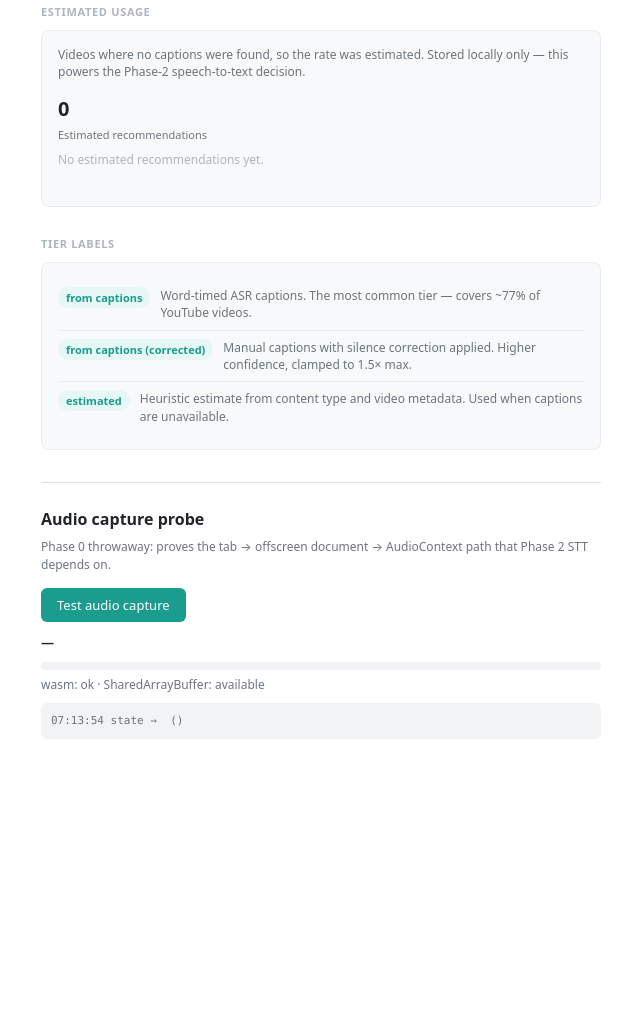
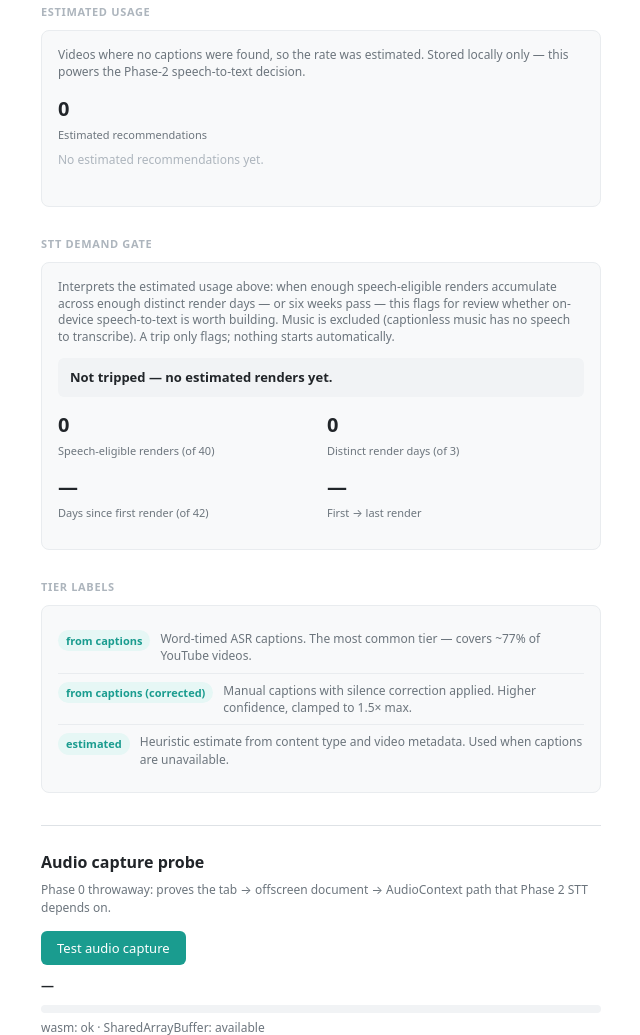
Before and after one commit to Levosilimo/speed-watching, a website built with Vite: page entrypoints/options/index.html in a window 1280 px wide. Shown: the part 762-1797 px from the top of the page, without its empty margins (319-959 px from the left). Before the commit the page ends 1565 px from the top, so only its background shows below. Built offline with nearby package versions, Linux system fonts and the light colour scheme; files whose address does not match are found by name; what wxt would draw is missing.

Commit message:
Show STT demand gate status on the options page
Additive section under Estimated usage: speech-eligible count,
render days, elapsed days, first/last span, and the trip state
with reason. Thresholds come from the module consts so labels
cannot drift from the gate rule.

```diff
--- a/entrypoints/options/index.html
+++ b/entrypoints/options/index.html
@@ -109,6 +109,41 @@
       </div>
     </div>
 
+    <!-- STT Demand Gate -->
+    <div class="section">
+      <div class="section-label">STT demand gate</div>
+      <div class="section-card">
+        <p class="section-note">
+          Interprets the estimated usage above: when enough speech-eligible
+          renders accumulate across enough distinct render days — or six
+          weeks pass — this flags for review whether on-device
+          speech-to-text is worth building. Music is excluded (captionless
+          music has no speech to transcribe). A trip only flags; nothing
+          starts automatically.
+        </p>
+        <p class="gate-status" id="gate-status">Not tripped</p>
+        <div class="habits-grid">
+          <div class="habit-stat">
+            <span class="stat-value" id="gate-count">0</span>
+            <span class="stat-label" id="gate-count-label">Speech-eligible renders</span>
+          </div>
+          <div class="habit-stat">
+            <span class="stat-value" id="gate-days">0</span>
+            <span class="stat-label" id="gate-days-label">Distinct render days</span>
+          </div>
+          <div class="habit-stat">
+            <span class="stat-value" id="gate-elapsed">—</span>
+            <span class="stat-label" id="gate-elapsed-label">Days since first render</span>
+          </div>
+          <div class="habit-stat">
+            <span class="stat-value" id="gate-span">—</span>
+            <span class="stat-label">First → last render</span>
+          </div>
+        </div>
+        <ul class="habit-list" id="gate-list"></ul>
+      </div>
+    </div>
+
     <!-- Tier Info -->
     <div class="section">
       <div class="section-label">Tier labels</div>
--- a/entrypoints/options/main.ts
+++ b/entrypoints/options/main.ts
@@ -1,6 +1,16 @@
 import { browser } from 'wxt/browser';
 import type { ProbeState } from '../../lib/audio-probe';
-import { DEMAND_STORAGE_KEY, DemandStore, type DemandRecord } from '../../lib/demand';
+import {
+  computeDemandGate,
+  DAYS_THRESHOLD,
+  DEMAND_STORAGE_KEY,
+  DemandStore,
+  ELAPSED_CAP_DAYS,
+  RENDER_THRESHOLD,
+  SPEECH_ELIGIBLE_TYPES,
+  type DemandGateState,
+  type DemandRecord,
+} from '../../lib/demand';
 import type { ContentType } from '../../lib/music';
 import {
   OVERRIDE_LOG_STORAGE_KEY,
@@ -306,6 +316,69 @@ function renderDemand(record: DemandRecord): void {
   }
 }
 
+// ── STT Demand Gate (lib-9 interpretation of the raw counts above) ───────
+
+const gateStatus = el('gate-status');
+const gateCount = el('gate-count');
+const gateDays = el('gate-days');
+const gateElapsed = el('gate-elapsed');
+const gateSpan = el('gate-span');
+const gateList = el('gate-list');
+
+el('gate-count-label').textContent = `Speech-eligible renders (of ${RENDER_THRESHOLD})`;
+el('gate-days-label').textContent = `Distinct render days (of ${DAYS_THRESHOLD})`;
+el('gate-elapsed-label').textContent = `Days since first render (of ${ELAPSED_CAP_DAYS})`;
+
+function formatRenderDate(ts: number | undefined): string {
+  if (ts === undefined) return '—';
+  return new Date(ts).toLocaleDateString(undefined, { month: 'short', day: 'numeric' });
+}
+
+function gateStatusText(gate: DemandGateState): string {
+  if (gate.reason === 'elapsed') {
+    return `Tripped — ${ELAPSED_CAP_DAYS}+ days since the first estimated render without reaching the adoption threshold. Review whether to close the STT question.`;
+  }
+  if (gate.reason !== null) {
+    return `Tripped — ${RENDER_THRESHOLD}+ speech-eligible renders across ${DAYS_THRESHOLD}+ render days. Review the evidence; nothing starts automatically.`;
+  }
+  if (gate.elapsedDays === null) {
+    return 'Not tripped — no estimated renders yet.';
+  }
+  return `Not tripped — ${gate.speechEligibleCount}/${RENDER_THRESHOLD} speech-eligible renders across ${gate.renderDays}/${DAYS_THRESHOLD} days, ${gate.elapsedDays}/${ELAPSED_CAP_DAYS} days elapsed.`;
+}
+
+function renderGate(record: DemandRecord): void {
+  const gate = computeDemandGate(record, Date.now());
+  gateCount.textContent = String(gate.speechEligibleCount);
+  gateDays.textContent = String(gate.renderDays);
+  gateElapsed.textContent = gate.elapsedDays === null ? '—' : String(gate.elapsedDays);
+  gateSpan.textContent =
+    record.firstSeenTs === undefined
+      ? '—'
+      : `${formatRenderDate(record.firstSeenTs)} → ${formatRenderDate(record.lastSeenTs)}`;
+  gateStatus.textContent = gateStatusText(gate);
+  gateStatus.classList.toggle('tripped', gate.tripped);
+
+  gateList.innerHTML = '';
+  for (const type of SPEECH_ELIGIBLE_TYPES) {
+    const count = record.byContentType[type] ?? 0;
+    if (count === 0) continue;
+    const li = document.createElement('li');
+    const name = document.createElement('span');
+    name.textContent = type;
+    const countEl = document.createElement('span');
+    countEl.textContent = String(count);
+    li.append(name, countEl);
+    gateList.appendChild(li);
+  }
+}
+
+async function refreshDemand(): Promise<void> {
+  const record = await demandStore.get();
+  renderDemand(record);
+  renderGate(record);
+}
+
 // ── Load persisted state ─────────────────────────────────────────────────
 
 async function loadSettings(): Promise<void> {
@@ -321,6 +394,7 @@ async function loadSettings(): Promise<void> {
   renderOverrides(siteList(settings));
   renderHabits(habits);
   renderDemand(demand);
+  renderGate(demand);
 }
 
 void loadSettings();
@@ -333,13 +407,13 @@ browser.storage.local.onChanged.addListener((changes) => {
     void overrideLog.entries().then(renderHabits);
   }
   if (changes[DEMAND_STORAGE_KEY] !== undefined) {
-    void demandStore.get().then(renderDemand);
+    void refreshDemand();
   }
 });
 
 function refreshFromStorage(): void {
   void overrideLog.entries().then(renderHabits);
-  void demandStore.get().then(renderDemand);
+  void refreshDemand();
 }
 
 window.addEventListener('focus', refreshFromStorage);
--- a/ui/options-styles.css
+++ b/ui/options-styles.css
@@ -396,6 +396,24 @@ body {
   border-bottom: none;
 }
 
+/* ── STT Demand Gate ──────────────────────────────────────────────────── */
+
+.gate-status {
+  font-size: 13px;
+  font-weight: 600;
+  line-height: 1.45;
+  color: var(--sw-text);
+  background: var(--sw-bg-muted);
+  border-radius: var(--sw-r-md);
+  padding: 10px 12px;
+  margin-bottom: 12px;
+}
+
+.gate-status.tripped {
+  background: var(--sw-warning-subtle);
+  color: var(--sw-warning);
+}
+
 /* ── Tier Info ───────────────────────────────────────────────────────── */
 
 .tier-list {
```
